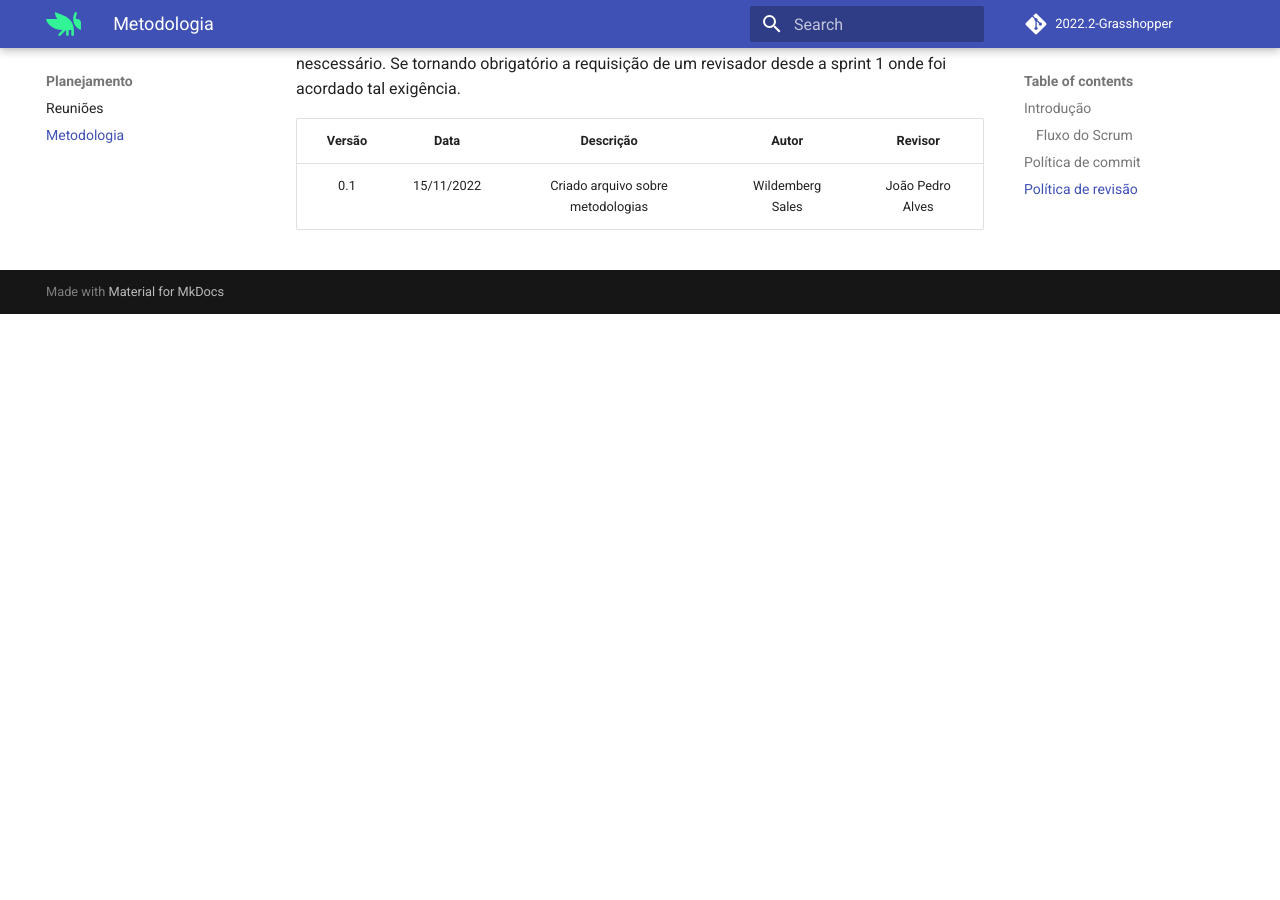
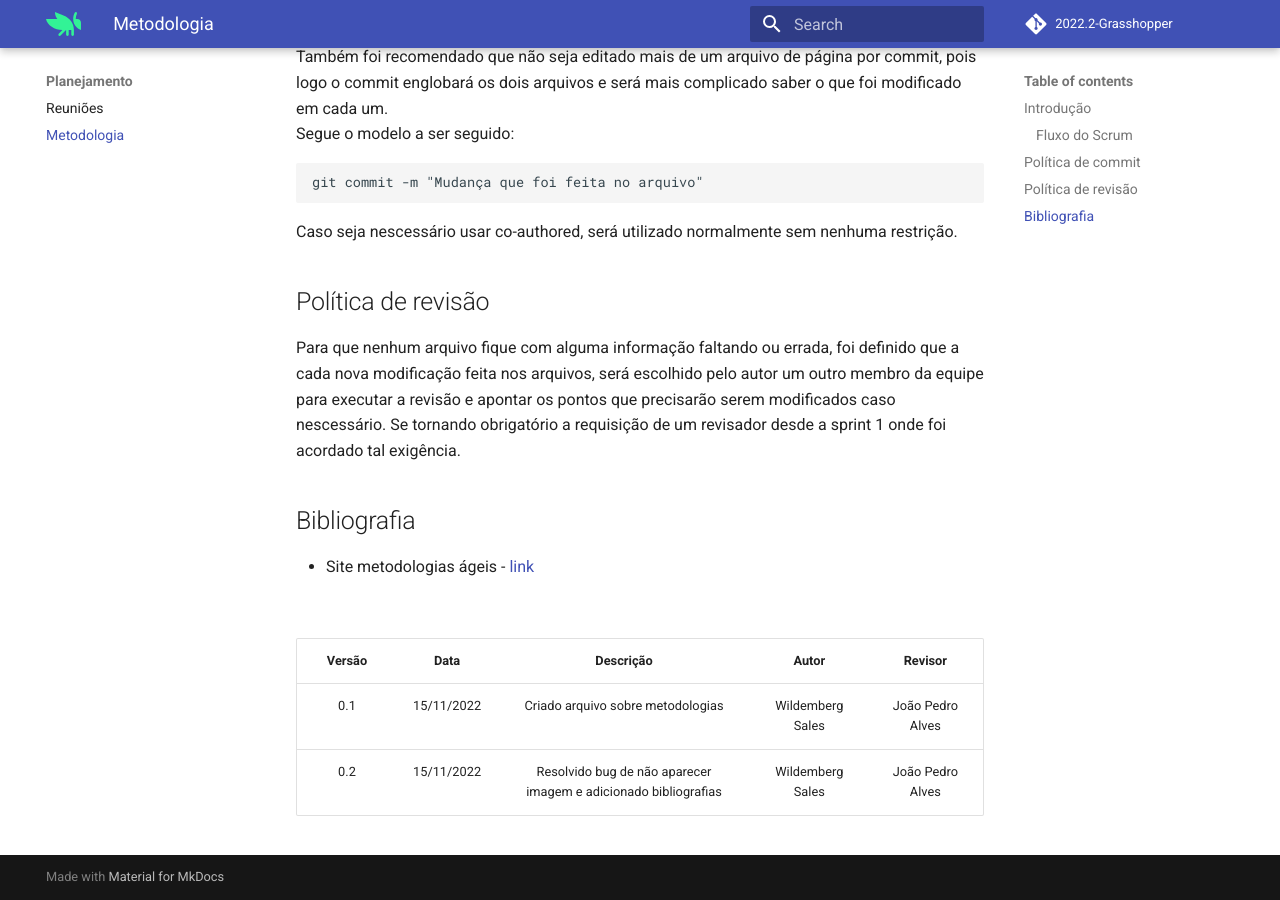
Before and after one commit to Requisitos-de-Software/2022.2-Grasshopper, an MkDocs documentation site: the page built from docs/planning/metodologia.md, in a window 1280 px wide and 900 px high, scrolled down 1155 px. Built offline with MkDocs 1.6.1 and Material for MkDocs 9.7.7, drawn with Linux system fonts in a browser that asks for light colours; comment, search, counter and statistics services are not loaded; before the commit the page ends 1469 px from its top, so only the background shows below that; some of the changed text lies outside the part shown.

Commit message:
Resolvido bug de não aparecer imagem e adicionado bibliografias

```diff
--- a/docs/planning/metodologia.md
+++ b/docs/planning/metodologia.md
@@ -9,10 +9,8 @@
 
 ### Fluxo do Scrum
 
-<div style="text-align:center">
-<img src="./assets/scrumFluxo.png">
-Fluxo do Scrum - retirado do site <a href="metodologiaagil.com/scrum">metodologias ágeis</a>
-</div>
+![scrum Fluxo](./assets/scrumFluxo.png)
+Fluxo do scrum - retirado do site [metodologias ágeis](metodologiaagil.com/scrum)
 
 </br>
 
@@ -31,6 +29,12 @@
 ## Política de revisão
 Para que nenhum arquivo fique com alguma informação faltando ou errada, foi definido que a cada nova modificação feita nos arquivos, será escolhido pelo autor um outro membro da equipe para executar a revisão e apontar os pontos que precisarão serem modificados caso nescessário. Se tornando obrigatório a requisição de um revisador desde a sprint 1 onde foi acordado tal exigência.
 
+## Bibliografia
+- Site metodologias ágeis - [link](metodologiaagil.com)
+
+</br>
+
 | Versão | Data | Descrição  | Autor        | Revisor |
 | :-----: | :----: | :----------: | :------------: | :--------: |
 | 0.1 | 15/11/2022 | Criado arquivo sobre metodologias | Wildemberg Sales | João Pedro Alves |
+| 0.2 | 15/11/2022 | Resolvido bug de não aparecer imagem e adicionado bibliografias | Wildemberg Sales | João Pedro Alves |
```
